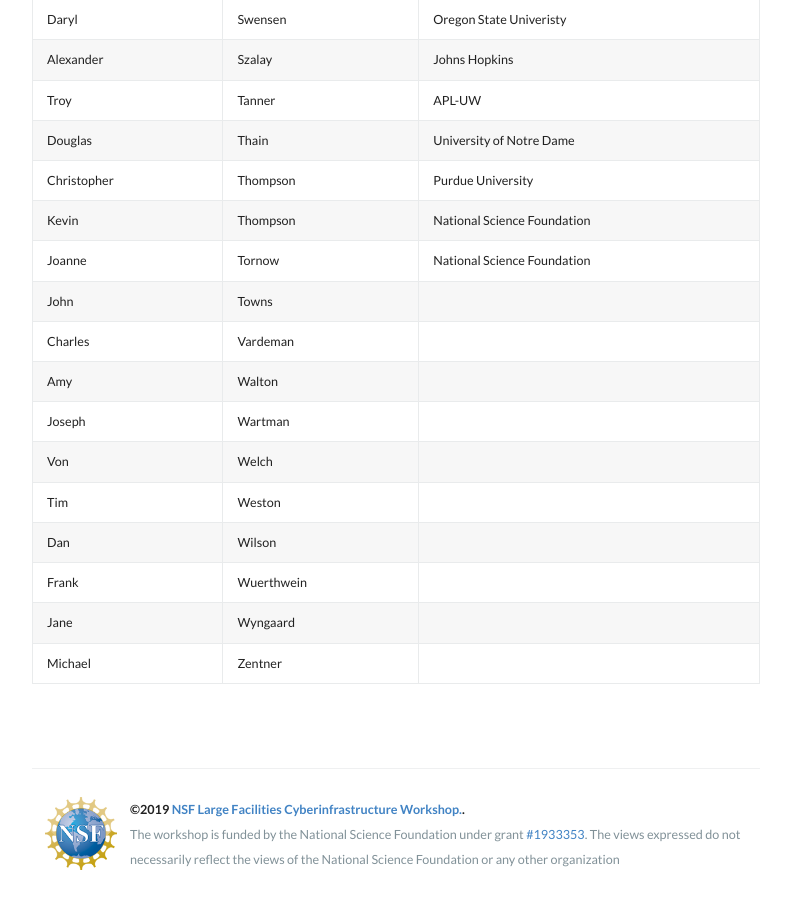
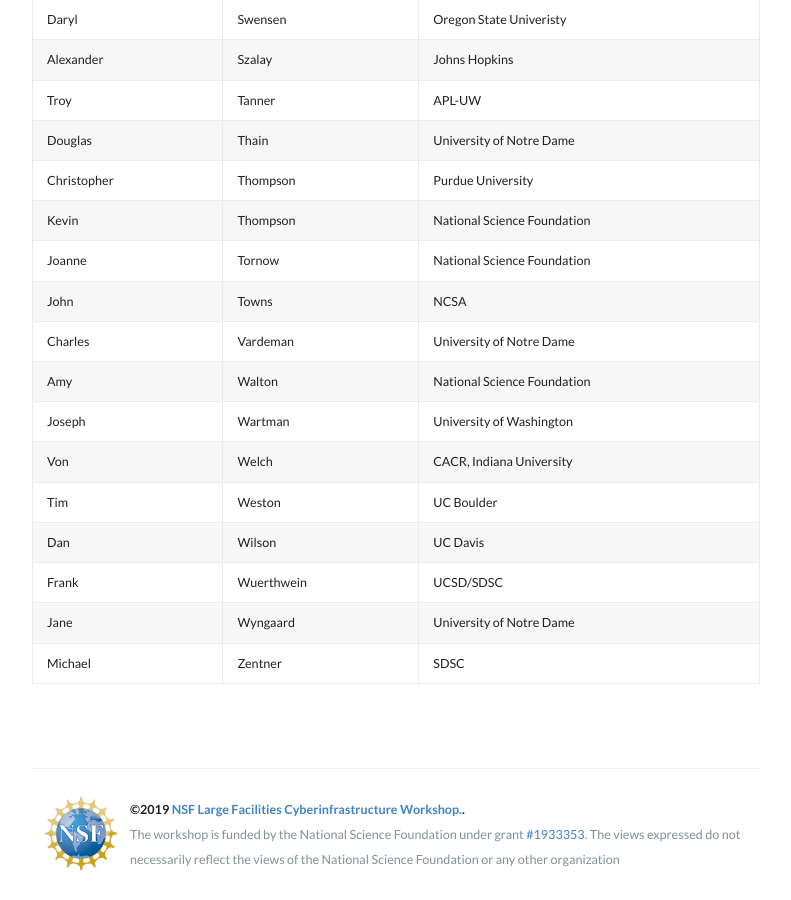
Before and after one commit to facilitiesci/facilitiesci.github.io, a Jekyll site: the page built from attendees.md, in a window 1280 px wide and 900 px high, scrolled down 3688 px. Shown: the whole window, without its empty margins (244-1035 px from the left). Built offline with Jekyll 4.4.1, drawn with Linux system fonts in a browser that asks for light colours; nearby versions of some CDN libraries.

Commit message:
Update attendees.md

```diff
--- a/attendees.md
+++ b/attendees.md
@@ -105,13 +105,13 @@ Douglas | Thain | University of Notre Dame
 Christopher | Thompson | Purdue University
 Kevin | Thompson | National Science Foundation
 Joanne | Tornow | National Science Foundation
-John | Towns
-Charles | Vardeman
-Amy | Walton
-Joseph | Wartman
-Von | Welch
-Tim | Weston
-Dan | Wilson
-Frank | Wuerthwein
-Jane | Wyngaard
-Michael | Zentner
+John | Towns | NCSA
+Charles | Vardeman | University of Notre Dame
+Amy | Walton | National Science Foundation
+Joseph | Wartman | University of Washington
+Von | Welch | CACR, Indiana University
+Tim | Weston | UC Boulder
+Dan | Wilson | UC Davis
+Frank | Wuerthwein | UCSD/SDSC
+Jane | Wyngaard | University of Notre Dame
+Michael | Zentner | SDSC
```
